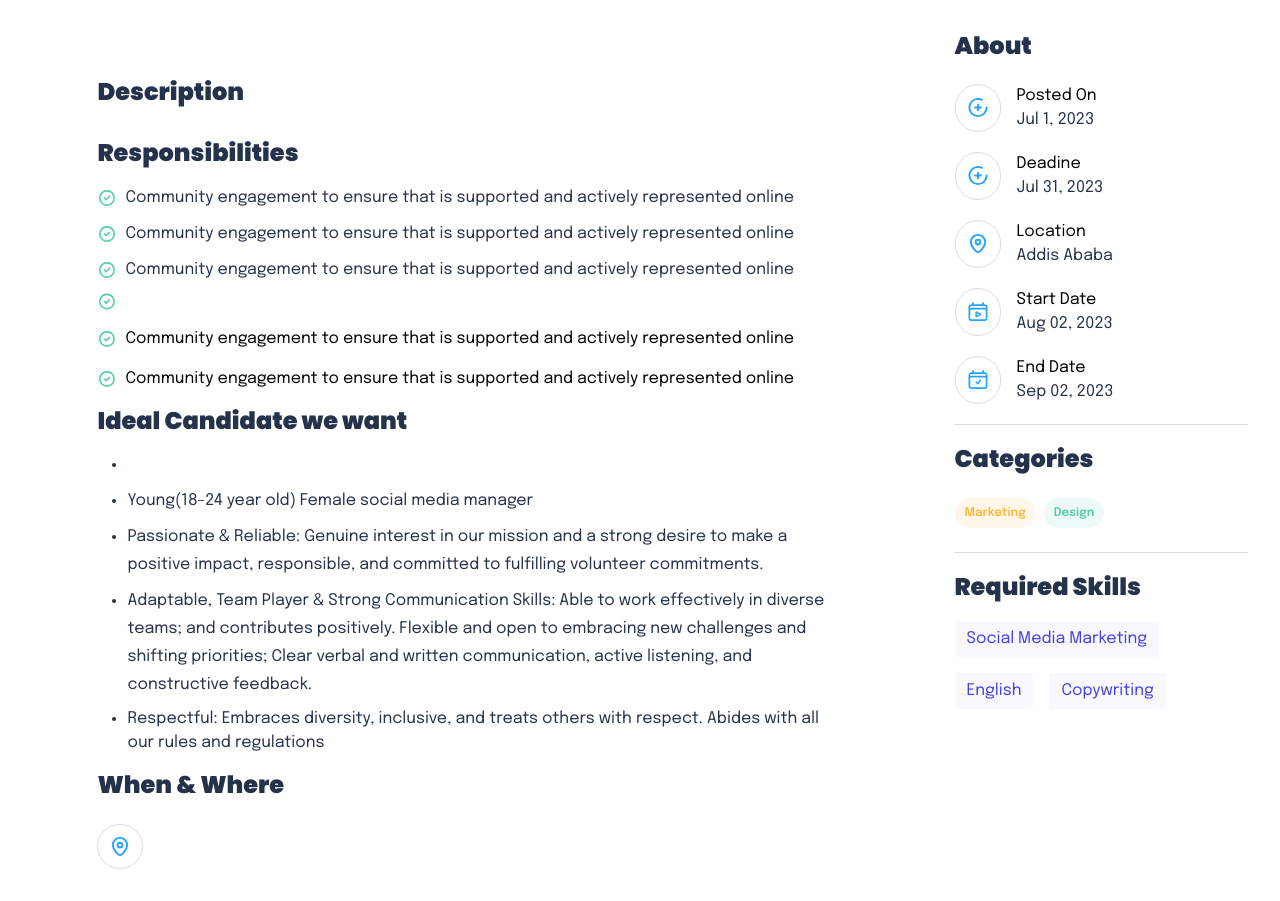
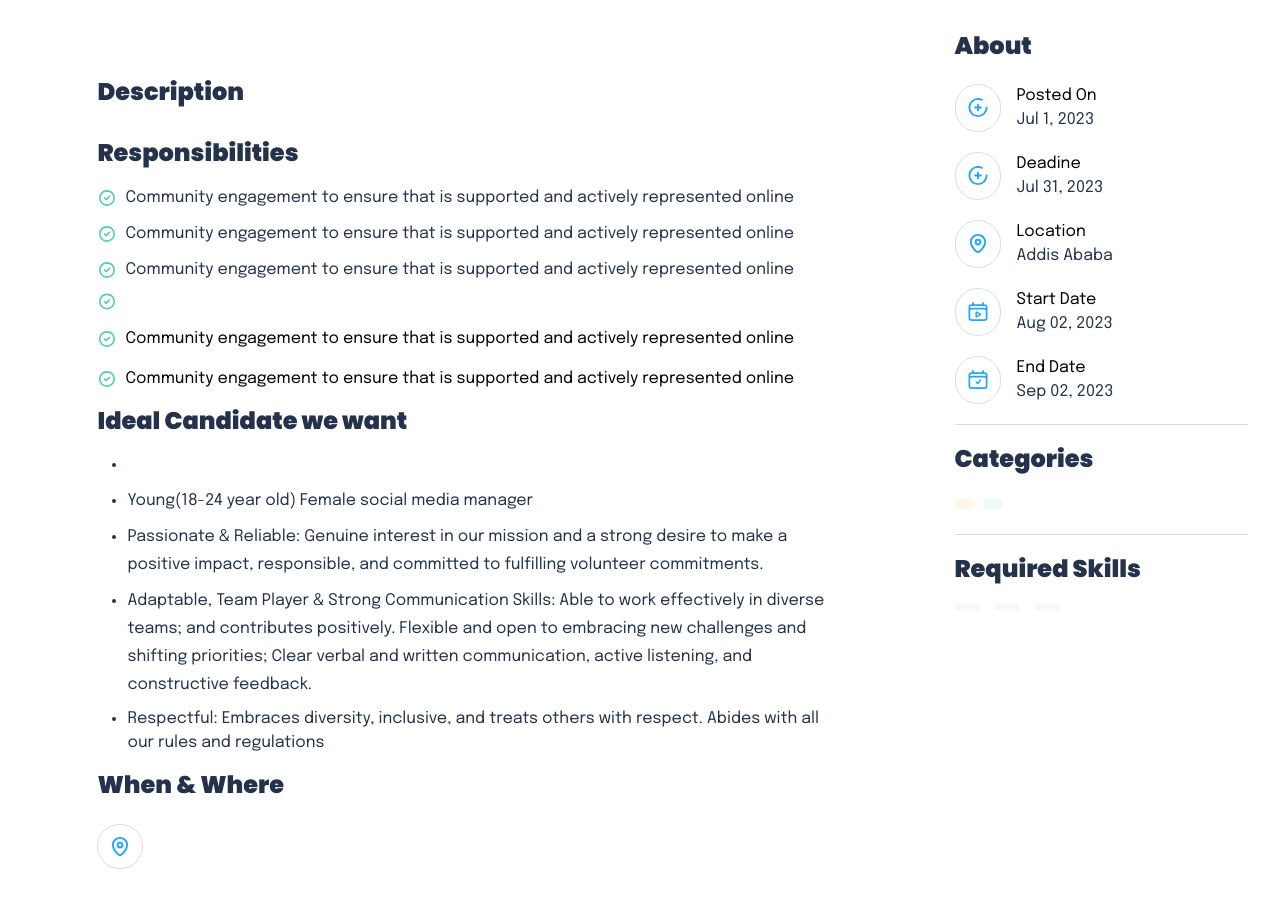
Before and after one commit to Lul-Abdifan/a2sv_practice, a Next.js app: page /jobs/1 in a window 1280 px wide. Built offline with nearby package versions, Linux system fonts and the light colour scheme; no server answers.

Commit message:
Fix fetching error during detail fetch

```diff
--- a/app/jobs/[Id]/page.tsx
+++ b/app/jobs/[Id]/page.tsx
@@ -29,6 +29,8 @@ const DetailJob = () => {
   if (loading) {
     return <Loading />;
   }
+
+  console.log(selectedJob)
   return (
     <div className={`flex gap-[62px] p-[32px] w-full bg-[#FFFFFF]`}>
       <div className="flex flex-col w-[60%] mx-auto  gap-[55px] pt-[46px]">
@@ -190,13 +192,13 @@ const DetailJob = () => {
               className="text-[12px] font-semibold bg-[#FFB836] bg-opacity-10
    text-[#FFB836] py-[6px] px-[10px] rounded-[80px]"
             >
-              Marketing
+              {selectedJob?.categories[0]}
             </button>
             <button
               className="text-[12px] font-semibold bg-[#56CDAD] bg-opacity-10
    text-[#56CDAD] py-[6px] px-[10px] rounded-[80px]"
             >
-              Design
+              {selectedJob?.categories[1]}
             </button>
           </div>
           <div className="border-for-all"></div>
@@ -204,9 +206,9 @@ const DetailJob = () => {
         <div className="flex flex-col gap-5 w-[293.5px]">
           <h1 className="detail-header">Required Skills</h1>
           <div className="flex flex-row flex-wrap gap-4 text-base text-[#4640DE]  font-normal leading-7 ">
-            <h3 className="bg-required-lists">Social Media Marketing</h3>
-            <h3 className="bg-required-lists">English</h3>
-            <h3 className="bg-required-lists">Copywriting</h3>
+            <h3 className="bg-required-lists">{selectedJob?.requiredSkills[0]}</h3>
+            <h3 className="bg-required-lists">{selectedJob?.requiredSkills[1]}</h3>
+            <h3 className="bg-required-lists">{selectedJob?.requiredSkills[1]}</h3>
           </div>
         </div>
       </div>
```
